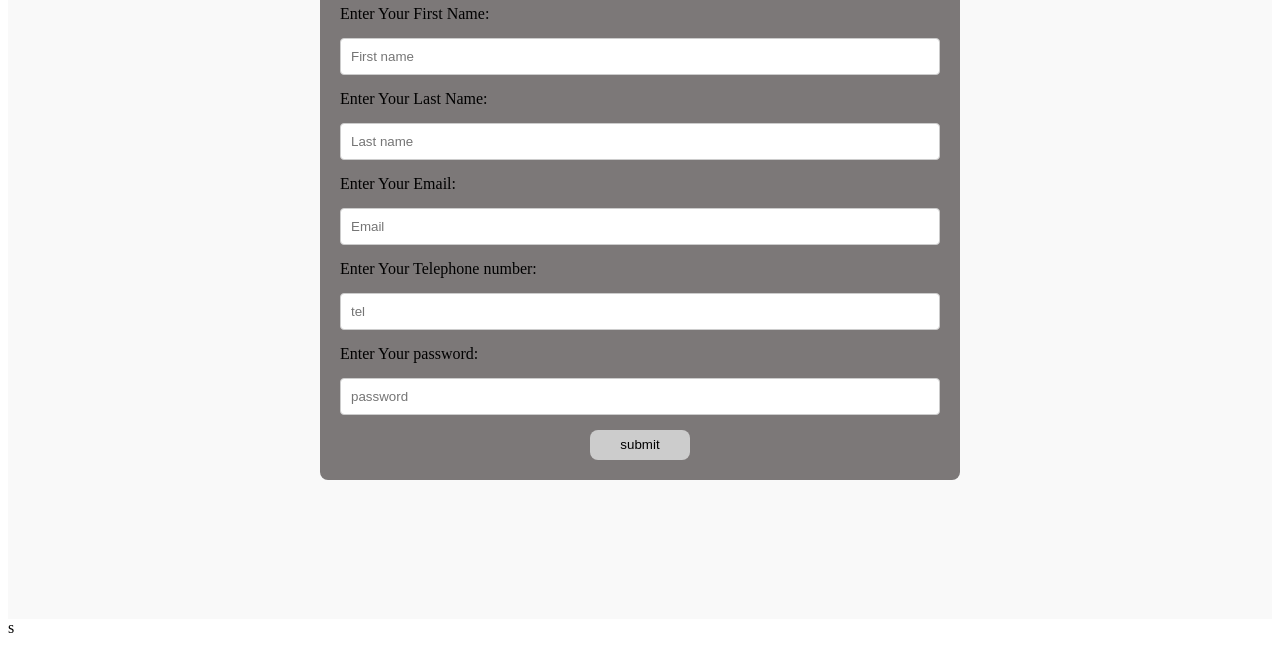
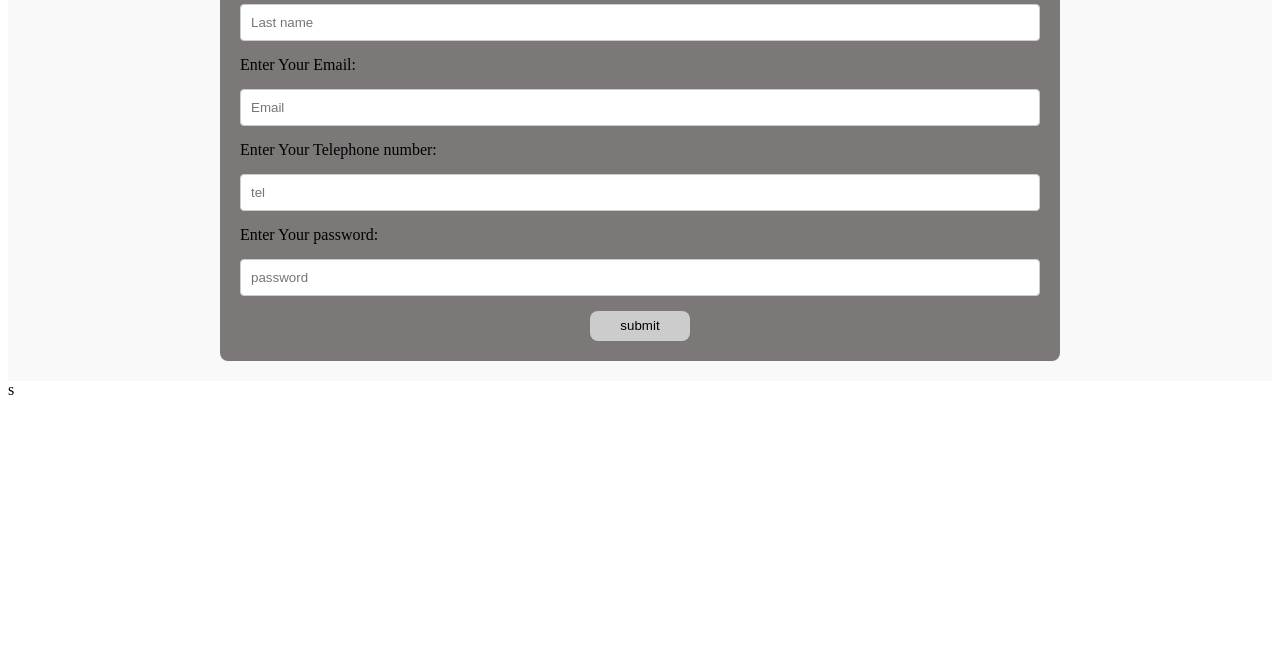
Before and after one commit to Popeaura/Form, a plain HTML site: page index.html in a window 1280 px wide. Shown: the part 229-874 px from the top of the page. After the commit the page ends 800 px from the top, so only its background shows below. Drawn offline with Linux system fonts and the light colour scheme.

Commit message:
I modified my styles.css file

```diff
--- a/styles.css
+++ b/styles.css
@@ -1,11 +1,10 @@
 /* Center the form-section container */
 .form-section {
     display: flex;
-    justify-content: center;   /* Centers horizontally */
-    align-items: center;       /* Centers vertically */
-    min-height: 100vh;         /* Ensures the section takes full viewport height */
+    justify-content: center;
+    align-items: center;
     background-color: #f9f9f9; /* Light background for the section */
-    padding: 20px;             /* Adds padding around the content */
+    padding: 20px;
 }
 
 /* Style the form and table container */
@@ -13,8 +12,10 @@
     background-color: rgb(124, 120, 120);   /* White background for the form area */
     padding: 20px;             /* Padding inside the form container */
     border-radius: 8px;        /* Rounded corners */
-    max-width: 600px;          /* Limits the container width */
+    max-width: 800px;          /* Limits the container width */
     width: 100%;               /* Full width up to max-width */
+    height: 100%;
+    max-height: 800px;
 }
 
 /* Align labels and inputs vertically */
```
